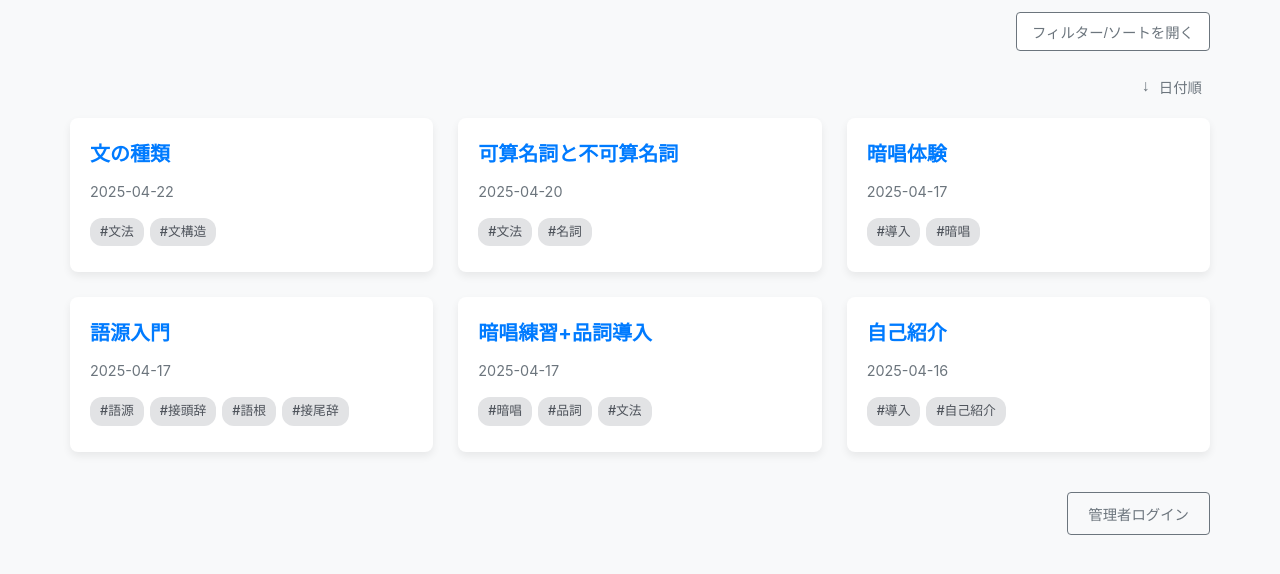
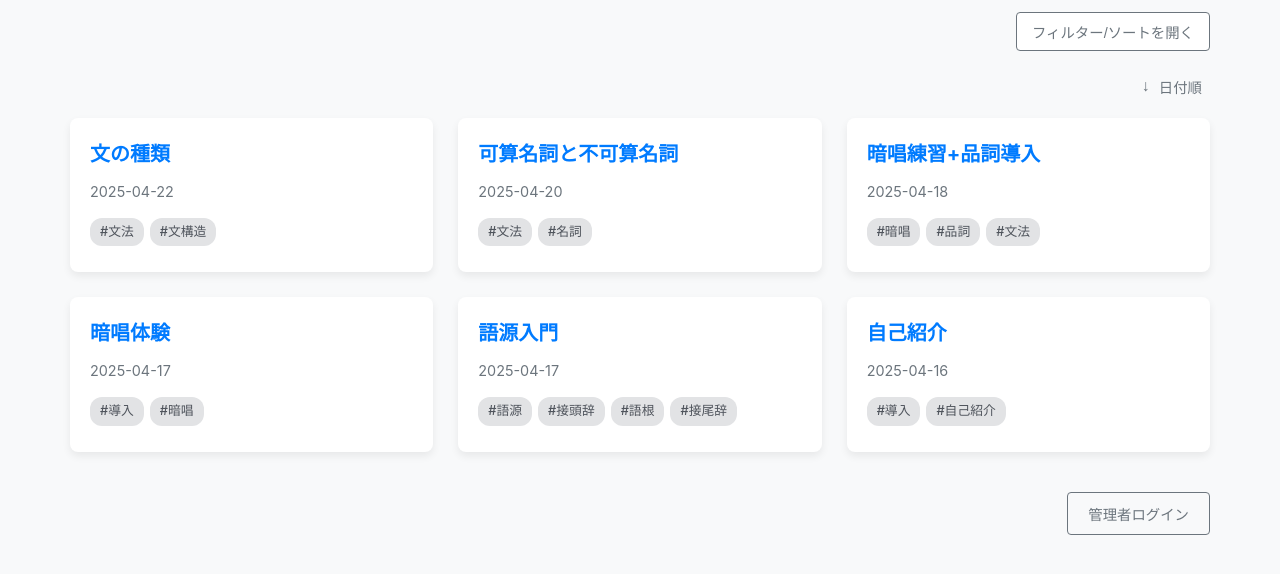
Before and after one commit to TBT-beginner/eng, a plain HTML site: page index.html in a window 1280 px wide. Shown: the part 138-712 px from the top of the page. Drawn offline with Linux system fonts and the light colour scheme.

Commit message:
Update index.html

```diff
--- a/index.html
+++ b/index.html
@@ -317,7 +317,7 @@
                  { id: "init_2", title: "文の種類", url: "01文の種類.html", date: "2025-04-22", tags: ["#文法", "#文構造"], isInitial: true },
                  { id: "init_3", title: "暗唱体験", url: "010620250417.html", date: "2025-04-17", tags: ["#導入", "#暗唱"], isInitial: true },
                  { id: "init_4", title: "語源入門", url: "vocabuild.html", date: "2025-04-17", tags: ["#語源", "#接頭辞", "#語根", "#接尾辞"], isInitial: true },
-                 { id: "init_5", title: "暗唱練習+品詞導入", url: "vocabuild.html", date: "2025-04-17", tags: ["#暗唱", "#品詞", "#文法"], isInitial: true }
+                 { id: "init_5", title: "暗唱練習+品詞導入", url: "vocabuild.html", date: "2025-04-18", tags: ["#暗唱", "#品詞", "#文法"], isInitial: true }
             ];
 
             // ヘルパー関数
```
